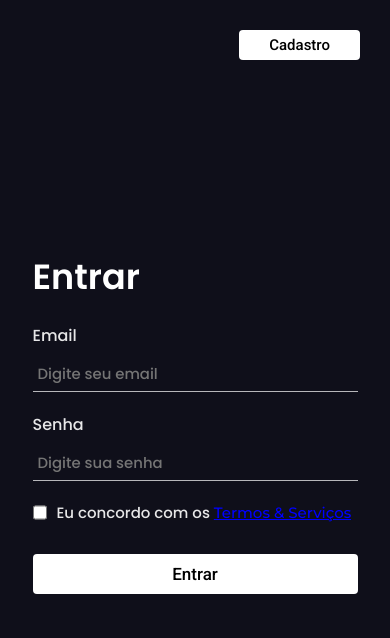
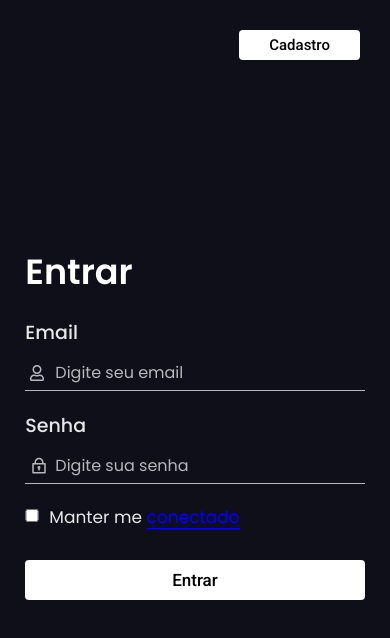
Before and after one commit to 888888b/Cadastro_app, a React (Vite) app: page / in a window 390 px wide. Shown: the top 638 px of the page. Built offline with nearby package versions, Linux system fonts and the light colour scheme; no server answers.

Commit message:
icones adicionados ao campo input

```diff
--- a/src/App.css
+++ b/src/App.css
@@ -224,11 +224,12 @@ header h1{
   position: relative;
 }
 
-.auth-page form .input-box .show-icon{
+
+.auth-page form .input-box .show-icon, .auth-page form .input-box .lock-icon, .auth-page form .input-box .user-icon{
   color: var(--white-opacity-07);
   background-color: var(--transparent);
   position: absolute;
-  font-size: 20px;
+  font-size: 15px;
   height: 100%;
   top: 50%;
   right: 20px;
@@ -239,23 +240,58 @@ header h1{
   transition: all .2s ease-in-out;
 }
 
+.auth-page form .input-box .lock-icon{
+  left: 5px;
+  opacity: 1;
+  font-size: 18px;
+  cursor: auto;
+  z-index: 1;
+  transition: all 0s ease-in-out;
+  color: var(--white-opacity-07);
+}
+
+.auth-page form .input-box .user-icon{
+  color: var(--white-opacity-07);
+  left: 5px;
+  opacity: 1;
+  cursor: auto;
+  z-index: 1;
+  transition: all 0s ease-in-out;
+  font-size: 14px;
+}
+
+.auth-page form .input-box .show-icon{
+  color: var(--white-opacity-07);
+  font-size: 17px;
+}
+
 .auth-page form .input-box .active{
   opacity: 1;
+}
+
+.auth-page form .input-box .lock-icon-disabled{
+  opacity: 0;
+}
+
+.auth-page form .input-box .user-icon-disabled{
+  opacity: 0;
 }
 
 .auth-page form input{
   color: var(--white);
   width: 100%;
-  background-color: var(--medium-blue) !important;
+  background-color: var(--transparent);
   padding: 5px;
   border: none;
   border-bottom: 1pt solid var(--white-opacity-07);
   outline: none;
-  font: 500 16px 'Poppins', 'Roboto',sans-serif;
+  font: 400 16px 'Poppins', 'Roboto',sans-serif;
 }
 
 .auth-page form input::placeholder{
-  font-size: 0.93em;
+  font-size: 14px;
+  padding-left: 25px;
+  color: var(--white-opacity-07);
 }
 
 .auth-page form input:focus{
@@ -264,23 +300,35 @@ header h1{
 
 .auth-page form .check-box{
   flex-direction: row;
+  align-items: flex-start;
   gap: 10px;
 }
 
 .auth-page form .check-box input{
   width: 14px;
+  margin-top: 5px;
 }
 
 .auth-page form .check-box label{
   font-size: 15px;
+  font-weight: 400;
   color: var(--white-opacity-09);
 }
 
 .auth-page form .check-box label span{
   color: var(--blue);
-  text-decoration: underline;
   cursor: pointer;
-  font-family: 'Montserrat',helvetica, sans-serif;
+  position: relative;
+}
+
+.auth-page form .check-box label span::before{
+  content: '';
+  position: absolute;
+  bottom: 0;
+  left: 0;
+  width: 100%;
+  height: 100%;
+  border-bottom: 1pt solid var(--blue);
 }
 
 .auth-page form button{
@@ -454,8 +502,29 @@ header h1{
     font-size: 1.5em;
   }
 
+  .auth-page form{
+    width: 87%;
+    max-width: 87%;
+  }
+
   .auth-page form .input-box .show-icon{
     right: 5px;
   }
 
+  .auth-page form  label{
+    font-size: 19px;
+  }
+
+  .auth-page form .input-box input{
+    font-size: 16px;
+  }
+
+  .auth-page form .input-box input::placeholder{
+    font-size: 16px;
+  }
+
+  .auth-page form .check-box label{
+    font-size: 17px;
+  }
+
 }
--- a/src/components/authPage.jsx
+++ b/src/components/authPage.jsx
@@ -3,16 +3,20 @@ import { FaRegEyeSlash } from "react-icons/fa";
 import { useNavigate } from "react-router-dom";
 import { initializeApp } from "firebase/app";
 import { getAuth, createUserWithEmailAndPassword, signInWithEmailAndPassword, onAuthStateChanged, signOut } from "firebase/auth";
+import { FaRegUser } from "react-icons/fa";
+import { RiLock2Line } from "react-icons/ri";
 
 function AuthPage({onLogged}) {
     const mainRef = useRef(undefined);
-    const signInInput = useRef(undefined);
-    const signUpInput = useRef(undefined);
+    const loginPasswordRef = useRef(undefined);
+    const signPasswordRef = useRef(undefined);
     const [signUpEmail, setSignUpEmail] = useState(undefined);
     const [signUpPassword, setSignUpPassword] = useState(undefined);
     const [signInEmail, setSignInEmail] = useState(undefined);
     const [signInPassword, setSignInPassword] = useState(undefined);
     const [showBtnActive, setShowBtnActive] = useState('disable');
+    const [lockIconActive, setLockIconActive] = useState('lock-icon-active');
+    const [userIconActive, setUserIconActive] = useState('user-icon-active');
     let children = undefined;
     const [isLogged, setIsLogged] = useState(false);
     let formType = 'sign-in';
@@ -56,33 +60,56 @@ function AuthPage({onLogged}) {
             children[1].style.opacity = 1;
             formType = 'sign-in';
          }
-         signInInput.current.type = 'password';
-         signUpInput.current.type = 'password';
+         loginPasswordRef.current.type = 'password';
+         signPasswordRef.current.type = 'password';
     };
 
     const handleInput = (e) => {
         if (e.target.value){
             setShowBtnActive('active');
-            if (e.target.id === 'sign-up-password'){
-                setSignUpPassword(e.target.value);
-            }else{
-                setSignInPassword(e.target.value);
+            if (e.target.className === 'password'){
+                setLockIconActive('lock-icon-disabled')
+                if (e.target.id === 'sign-up-password'){
+                    setSignUpPassword(e.target.value);
+                }
+                else{
+                    setSignInPassword(e.target.value);
+                }
             }
         }else{
             setShowBtnActive('disable');
-            signInInput.current.type = 'password';
-            signUpInput.current.type = 'password';
+            setLockIconActive('lock-icon-active');
+            loginPasswordRef.current.type = 'password';
+            signPasswordRef.current.type = 'password';
         }
     };
 
+    const handleEmailInput = (e) => {
+        if (e.target.id === 'sign-in-email'){
+            setSignInEmail(e.target.value);
+            if (e.target.value){
+                setUserIconActive('user-icon-disabled')
+            } else{
+                setUserIconActive('user-icon-active')
+            }
+        }else{
+            setSignUpEmail(e.target.value);
+            if (e.target.value){
+                setUserIconActive('user-icon-disabled')
+            } else{
+                setUserIconActive('user-icon-active')
+            }
+        }
+    }
+
     const handleShowInput = () => {
-        if (signInInput.current || signUpInput.current){
-            if (signUpInput.current.type === 'password' || signInInput.current.type === 'password'){
-                signInInput.current.type = 'text';
-                signUpInput.current.type = 'text';
+        if (loginPasswordRef.current || signPasswordRef.current){
+            if (signPasswordRef.current.type === 'password' || loginPasswordRef.current.type === 'password'){
+                loginPasswordRef.current.type = 'text';
+                signPasswordRef.current.type = 'text';
             }else{
-                signInInput.current.type = 'password';
-                signUpInput.current.type = 'password';
+                loginPasswordRef.current.type = 'password';
+                signPasswordRef.current.type = 'password';
             }
         }
     };
@@ -165,13 +192,23 @@ function AuthPage({onLogged}) {
                     <h2>Cadastro</h2>
                     <div className="email-input-box">
                         <label htmlFor="sign-up-email">Email</label>
-                        <input id="sign-up-email" type="text" placeholder="Digite seu email" onChange={(e) => {setSignUpEmail(e.target.value)}} required/>
+                        <div className="input-box">
+                            <FaRegUser className={`user-icon ${userIconActive}`}/>
+                            <input
+                                className="email"
+                                id="sign-up-email"
+                                type="text"
+                                placeholder="Digite seu email"
+                                onChange={handleEmailInput}
+                                required/>
+                        </div>
                     </div>
                     <div className="password-input-box">
                         <label htmlFor="sign-up-password">Senha</label>
                         <div className="input-box">
+                            <RiLock2Line className={`lock-icon ${lockIconActive}`}/>
                             <FaRegEyeSlash onClick={handleShowInput} className={`show-icon ${showBtnActive}`}/>
-                            <input type="password" id="sign-up-password" placeholder="Crie uma senha" onChange={handleInput} ref={signUpInput} required />
+                            <input  className="password" type="password" id="sign-up-password" placeholder="Crie uma senha" onChange={handleInput} ref={signPasswordRef} required />
                         </div>
                     </div>
                     <div className="check-box">
@@ -188,18 +225,28 @@ function AuthPage({onLogged}) {
                     <h2>Entrar</h2>
                     <div className="email-input-box">
                         <label htmlFor="sign-in-email">Email</label>
-                        <input id="sign-in-email" type="text" placeholder="Digite seu email" onChange={(e) => {setSignInEmail(e.target.value)}} required/>
+                        <div className="input-box">
+                            <FaRegUser className={`user-icon ${userIconActive}`}/>
+                            <input
+                                className="email"
+                                id="sign-in-email"
+                                type="text"
+                                placeholder="Digite seu email"
+                                onChange={handleEmailInput}
+                                required/>
+                        </div>
                     </div>
                     <div className="password-input-box">
                         <label htmlFor="sign-in-password">Senha</label>
                         <div className="input-box">
+                            <RiLock2Line className={`lock-icon ${lockIconActive}`}/>
                             <FaRegEyeSlash onClick={handleShowInput} className={`show-icon ${showBtnActive}`}/>
-                            <input type="password" id="sign-in-password" placeholder="Digite sua senha" onChange={handleInput} ref={signInInput} required/>
+                            <input className="password" type="password" id="sign-in-password" placeholder="Digite sua senha" onChange={handleInput} ref={loginPasswordRef} required/>
                         </div>
                     </div>
                     <div className="check-box">
                         <input id="btn-check2" type="checkbox" required/>
-                        <label htmlFor="btn-check2">Eu concordo com os <span>Termos & Serviços</span></label>
+                        <label htmlFor="btn-check2">Manter me <span>conectado</span></label>
                     </div>
                     <button>Entrar</button>
                 </form>
```
